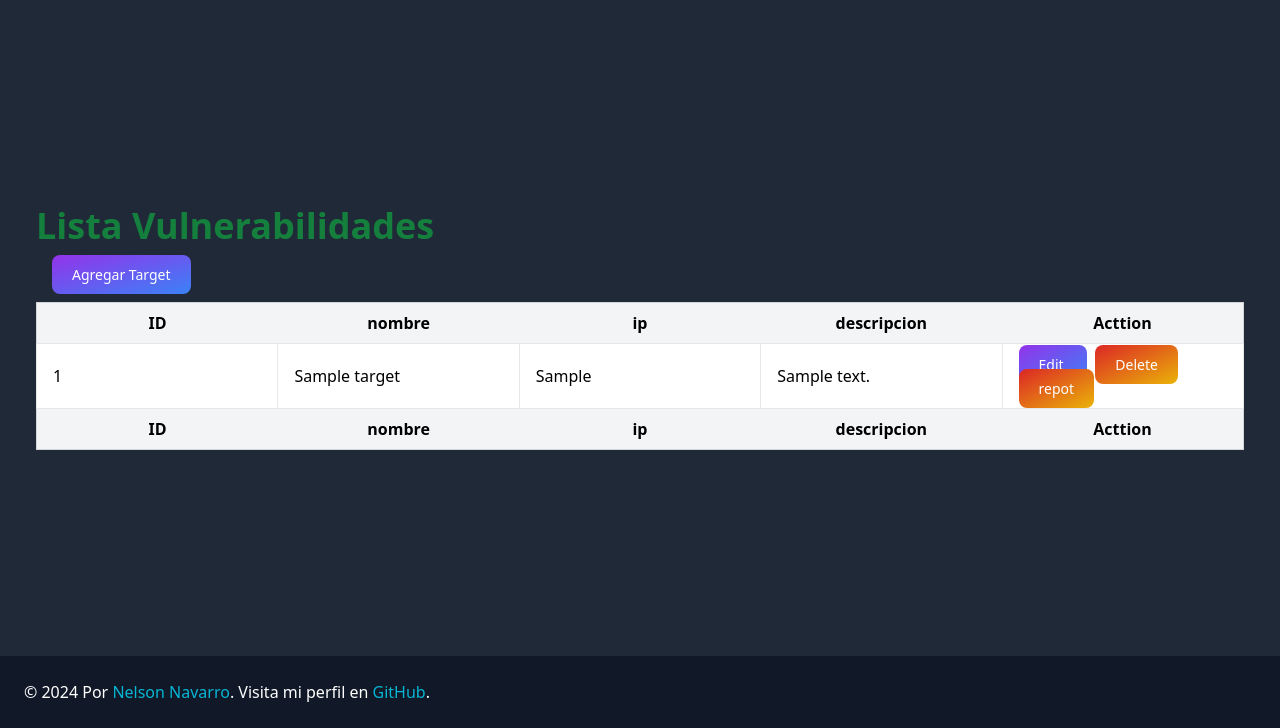
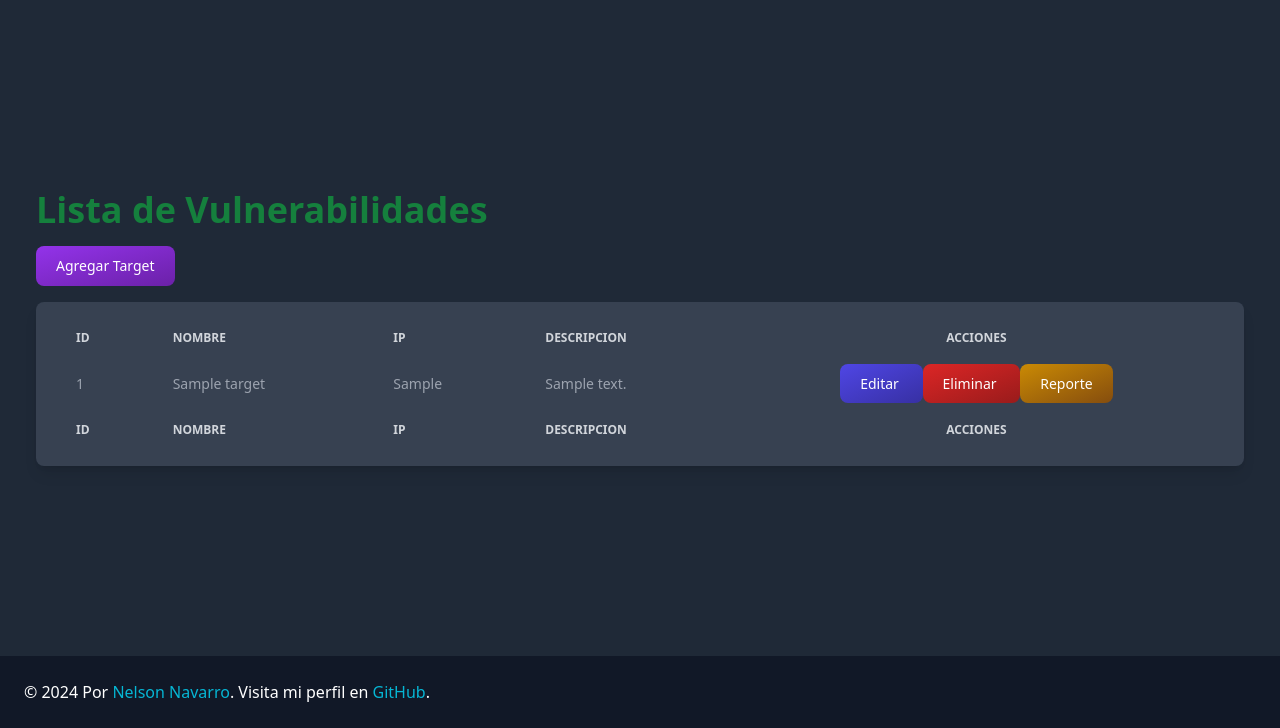
Before and after one commit to NelsonNV/AthenaGuard, a Django app: page /target/list/ in a window 1280 px wide. Shown: the part 72-800 px from the top of the page. Run offline with Django 4.2, Linux system fonts and the light colour scheme; tables that the repository leaves empty hold one stand-in row (values such as "Sample post"); some libraries are stand-ins or nearby versions.

Commit message:
refactor(table): update for DataTable api and improve desing
refacotred the tabal biew to integrate with the datatable api, enabling
feature like sorting and filtering, Also improved the design to better
align with the overall page layout, providing a more consistent and
user-friendly experience

```diff
--- a/athena/template/listTarget.html
+++ b/athena/template/listTarget.html
@@ -1,61 +1,58 @@
 {% extends "base.html" %}
 {% load static %}
+{% load buttons %}
+{% block head %}
+
+    <link rel="stylesheet" href="https://cdn.datatables.net/1.13.5/css/jquery.dataTables.min.css">
+
+    <script src="https://code.jquery.com/jquery-3.6.0.min.js"></script>
+    <script src="https://cdn.datatables.net/1.13.5/js/jquery.dataTables.min.js"></script>
+    <script defer src="{% static 'js/datatable.js' %}"></script>
+
+{% endblock %}
 {% block content %}
-<link rel="stylesheet" href="https://cdn.datatables.net/1.13.7/css/jquery.dataTables.min.css">
 
+<!-- Sección de Tabla -->
+<section class="m-4">
+    <h2 class="text-4xl font-bold text-green-700 mb-4">Lista de Vulnerabilidades</h2>
+    <div class="mb-4">
+        {% render_url_button "Agregar Target" url="addTarg" color="purple" additional_classes="inline-block" %}
+    </div>
 
-
-<section class="m-4">
-    <h2 class="text-4xl font-bold text-green-700">Lista Vulnerabilidades</h2>
-   <p class="p-4">
-    <a class="text-white bg-gradient-to-br from-purple-600 to-blue-500 hover:bg-gradient-to-bl focus:ring-4 focus:outline-none focus:ring-blue-300 dark:focus:ring-blue-800 font-medium rounded-lg text-sm px-5 py-2.5 text-center me-2 mb-2"
-    href="{% url 'addTarg' %}"> Agregar Target</a>
-</p>
-
-    <table id="example" class="table-fixed w-full bg-white border border-gray-300">
-        <thead class="bg-gray-100">
+    <div class="overflow-x-auto bg-gray-700 rounded-lg shadow-lg text-white p-4">
+        <table id="example" class="min-w-full text-left text-sm text-gray-400">
+            <thead class="bg-gray-700 text-xs uppercase font-medium text-gray-300">
                 <tr>
                     {% for header in headers %}
-                <th class="px-4 py-2">{{ header }}</th>
+                    <th class="px-6 py-3">{{ header }}</th>
                     {% endfor %}
-                <th class="px-4 py-2"> Acttion</th>
+                    <th class="px-6 py-3 text-center">Acciones</th>
                 </tr>
             </thead>
-        <tbody>
+            <tbody class="divide-y divide-gray-700">
                 {% for row_data in values %}
-            <tr>
+                <tr class="hover:bg-gray-700">
                     {% for key, value in row_data.items %}
-                <td class="border px-4 py-2">{{ value }}</td>
+                    <td class="px-6 py-4">{{ value }}</td>
                     {% endfor %}
-                <td class="border px-4 py-2">
-                    <a href="{% url "editTarg" id=row_data.id %}" class="text-white bg-gradient-to-br from-purple-600 to-blue-500 hover:bg-gradient-to-bl focus:ring-4 focus:outline-none focus:ring-blue-300 dark:focus:ring-blue-800 font-medium rounded-lg text-sm px-5 py-2.5 text-center me-2 mb-2">
-                        Edit
-                    </a>
-                    <a href="{% url "deleteTarg" id=row_data.id %}" class="text-white bg-gradient-to-br from-red-600 to-yellow-500 hover:bg-gradient-to-bl focus:ring-4 focus:outline-none focus:ring-yellow-300 dark:focus:ring-yellow-800 font-medium rounded-lg text-sm px-5 py-2.5 text-center me-2 mb-2">
-                        Delete
-                    </a>
-                    <a href="{% url "viewReport" target=row_data.id %}" class="text-white bg-gradient-to-br from-red-600 to-yellow-500 hover:bg-gradient-to-bl focus:ring-4 focus:outline-none focus:ring-yellow-300 dark:focus:ring-yellow-800 font-medium rounded-lg text-sm px-5 py-2.5 text-center me-2 mb-2">
-                        repot
-                    </a>
+                    <td class="px-6 py-4 text-center">
+                        {% render_url_button "Editar" url="editTarg" id=row_data.id color="indigo" %}
+                        {% render_url_button "Eliminar" url="deleteTarg" id=row_data.id color="red" %}
+                        {% render_url_button "Reporte" url="viewReport" target=row_data.id color="yellow" %}
                     </td>
                 </tr>
                 {% endfor %}
             </tbody>
-        <tfoot class="bg-gray-100">
+            <tfoot class="bg-gray-700 text-xs uppercase font-medium text-gray-300">
                 <tr>
                     {% for header in headers %}
-                <th class="px-4 py-2">{{ header }}</th>
+                    <th class="px-6 py-3">{{ header }}</th>
                     {% endfor %}
-                <th class="px-4 py-2"> Acttion</th>
-
+                    <th class="px-6 py-3 text-center">Acciones</th>
                 </tr>
             </tfoot>
         </table>
+    </div>
 </section>
 
-    <script src="https://code.jquery.com/jquery-3.7.0.js"></script>
-    <script src="https://cdn.datatables.net/1.13.7/js/jquery.dataTables.min.js"></script>
-    <script>
-    </script>
-
 {% endblock %}
```
Also changed, not shown: athena/template/listVuln.html (+29 -31 lines), athena/template/servicios.html (+39 -16 lines). Lines whose indentation alone changed are shown as unchanged.
